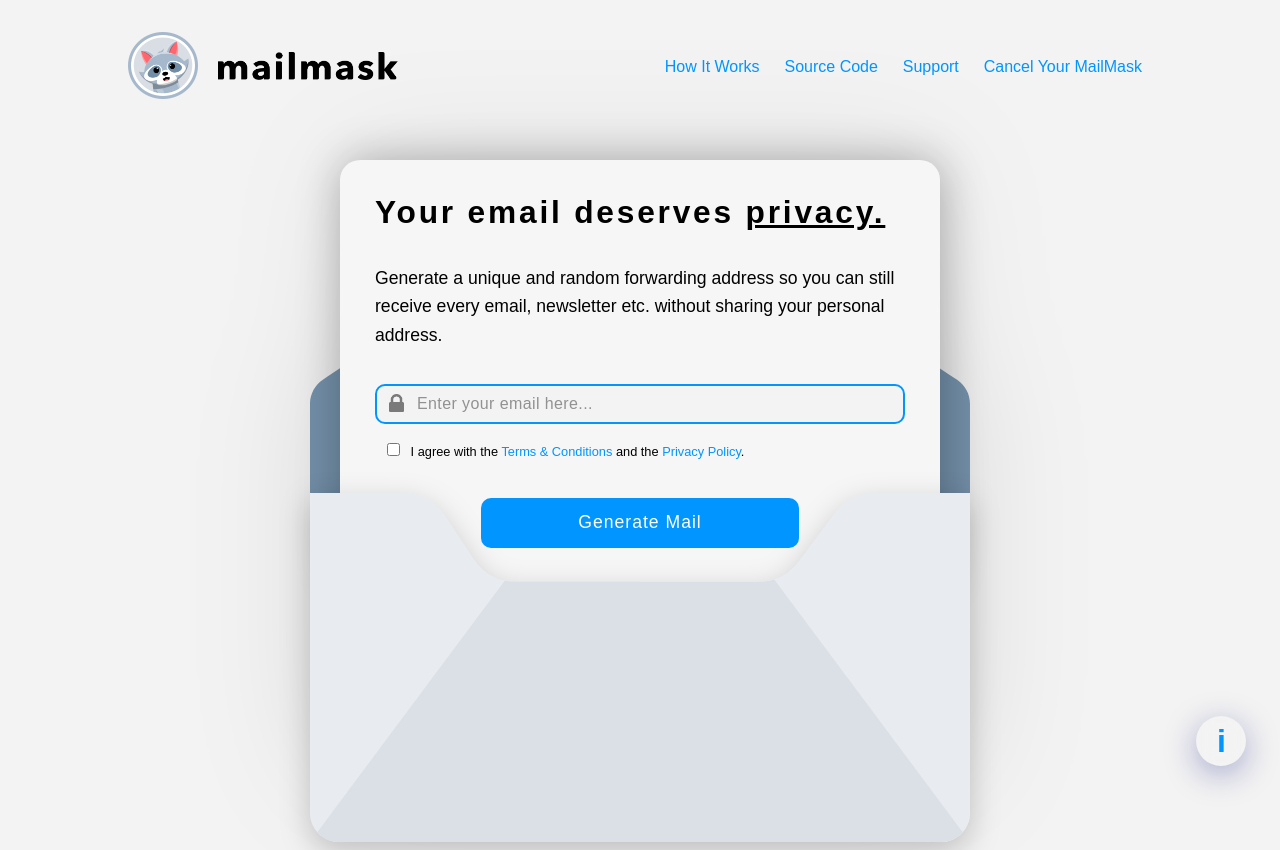
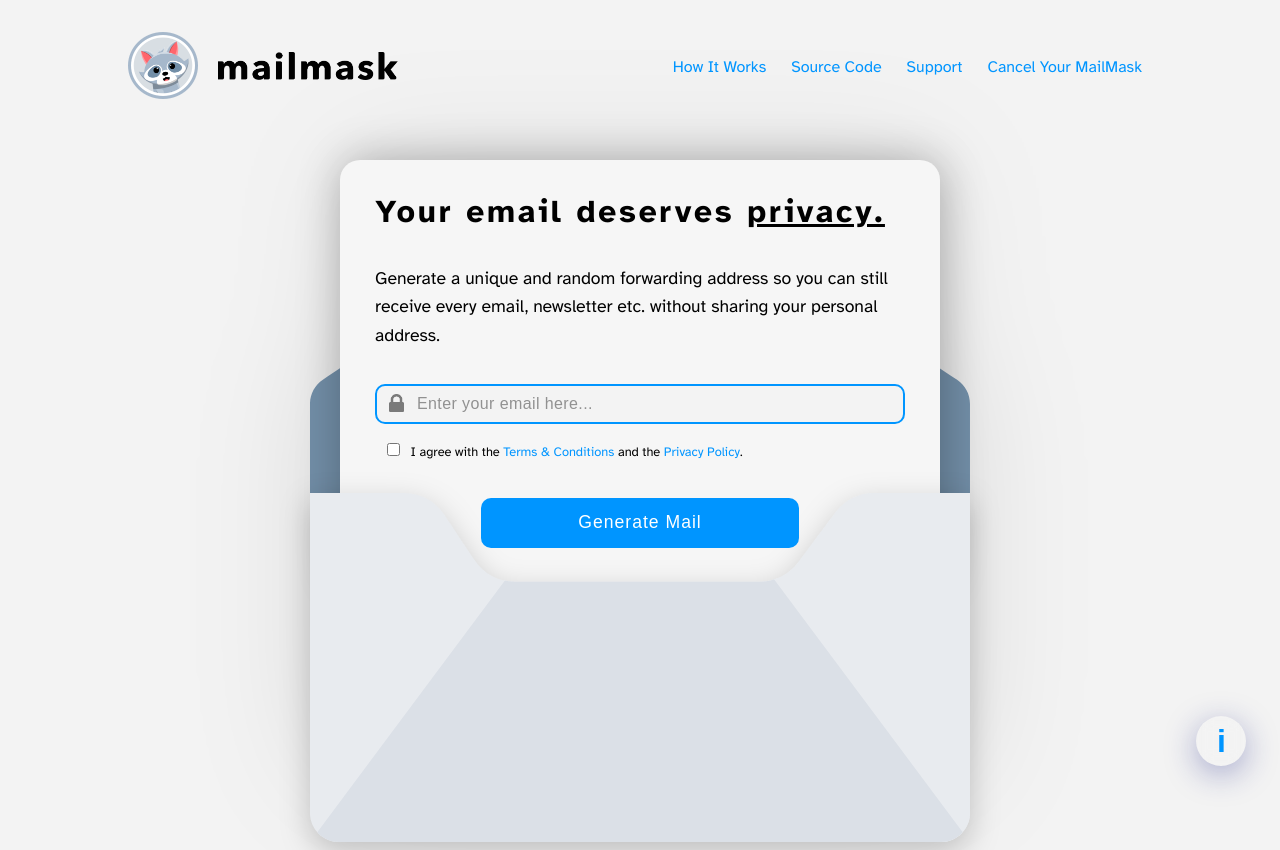
Before and after one commit to HSchuette/mailmask, a website: page front-end/index.html in a window 1280 px wide. Drawn offline with nearby package versions, Linux system fonts and the light colour scheme.

Commit message:
Font change to Atkinson Hyperlegible

```diff
--- a/front-end/index.html
+++ b/front-end/index.html
@@ -13,7 +13,10 @@
         <link rel="mask-icon" href="img/safari-pinned-tab.svg" color="#5bbad5">
         <meta name="msapplication-TileColor" content="#da532c">
         <meta name="theme-color" content="#ffffff">
+        <link rel="preconnect" href="https://fonts.googleapis.com">
+        <link rel="preconnect" href="https://fonts.gstatic.com" crossorigin>
     </head>
+
     <body>
         <header>
             <div class="header-logo">
--- a/front-end/style.css
+++ b/front-end/style.css
@@ -22,6 +22,21 @@
     }
 }
 
+
+@font-face {
+    font-family: 'atkinson_hyperlegibleregular';
+    src: url('fonts/AtkinsonHyperlegible-Regular.woff2') format('woff2');
+    font-weight: normal;
+    font-style: normal;
+}
+
+@font-face {
+    font-family: 'atkinson_hyperlegibleregular';
+    src: url('fonts/AtkinsonHyperlegible-Bold.woff2') format('woff2');
+    font-weight: bold;
+    font-style: bold;
+}
+
 html, body {
     margin: 0;
     padding: 0;
@@ -37,7 +52,7 @@ body {
     color: var(--textcolor);
     background: var(--bgcolor);
     position: relative;
-    font-family: 'Avenir Next', sans-serif;
+    font-family: 'atkinson_hyperlegibleregular';
     min-height: 700px;
 }
 
@@ -78,7 +93,6 @@ section#home {
 
 h1 {
     font-size: 1.8em;
-    font-weight: bold;
     letter-spacing: 2.8px;
 }
 
```
Also changed, not shown: front-end/fonts/AtkinsonHyperlegible-Bold.woff2 (added), front-end/fonts/AtkinsonHyperlegible-Regular.woff2 (added).
